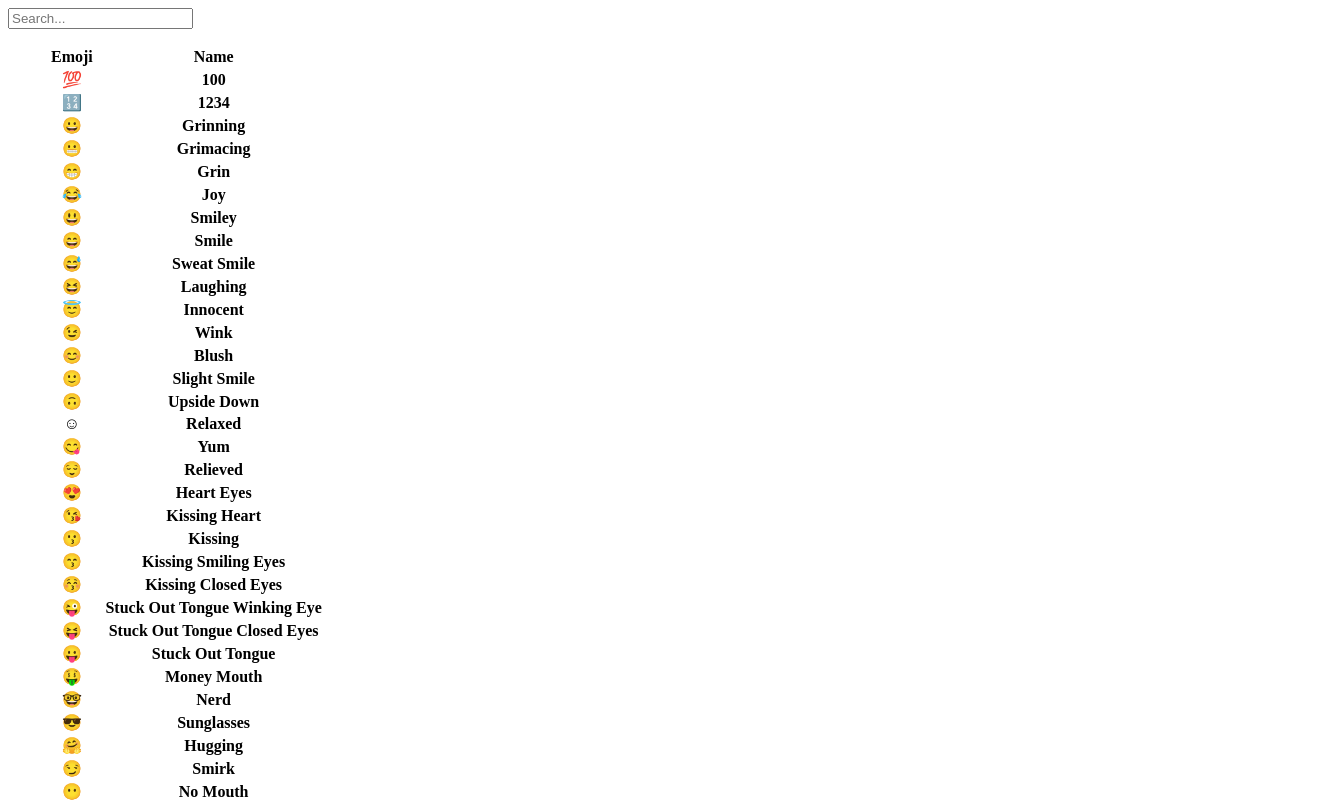
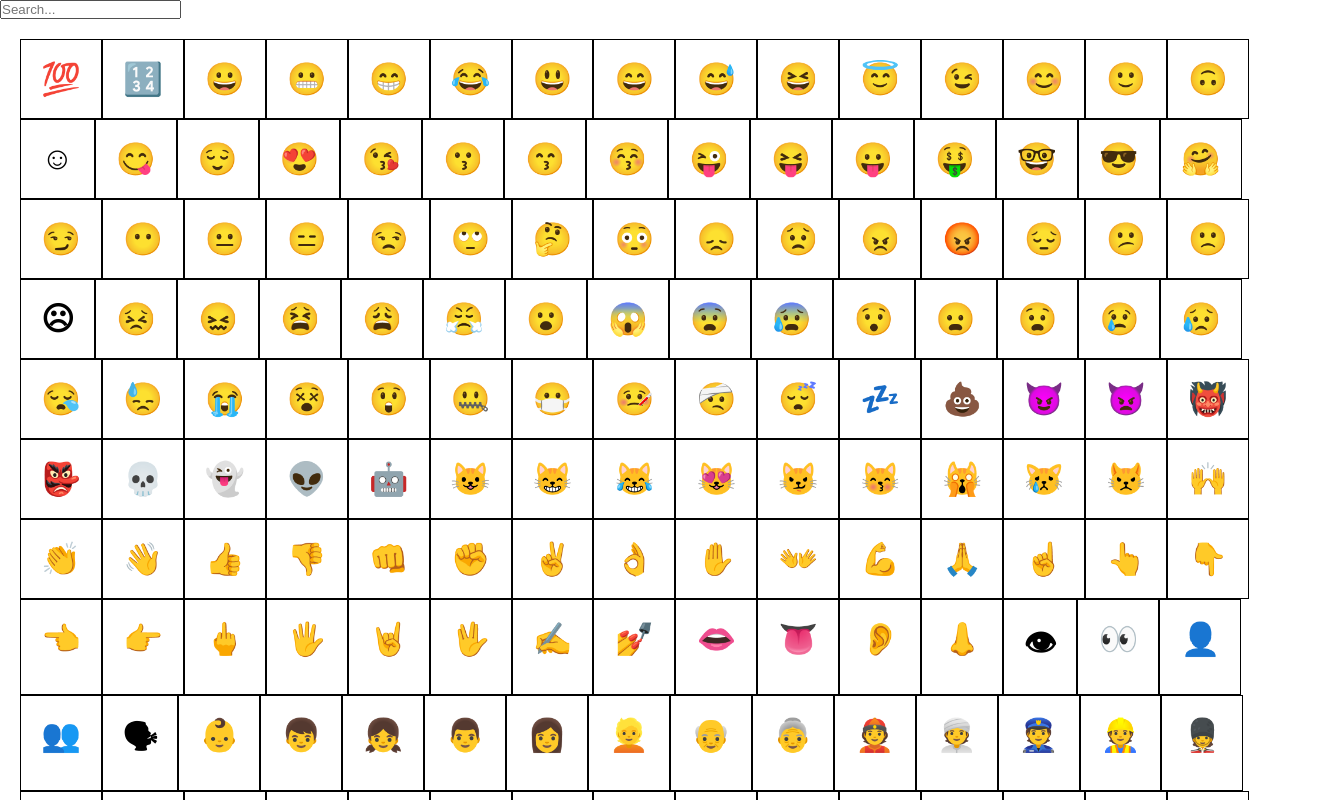
Before and after one commit to usmonovdev/pwa-app, a React (Create React App) app: page / in a window 1280 px wide. Shown: the top 800 px of the page, 1320 px wide, since content can reach past the window. Built offline with nearby package versions, Linux system fonts and the light colour scheme.

Commit message:
Design Changed

```diff
--- a/src/App.js
+++ b/src/App.js
@@ -2,6 +2,7 @@ import React from 'react'
 import { useState } from 'react'
 import { Emoji } from './emoji'
 import EmojiList from './EmojiList'
+import "./emoji.css"
 
 function App() {
   const [query, setQuery] = useState("")
--- a/src/EmojiList.js
+++ b/src/EmojiList.js
@@ -1,22 +1,15 @@
 import React from 'react'
 
 function EmojiList({ data }) {
-  return (
-    <table>
-        <tbody>
-            <tr>
-                <th>Emoji</th>
-                <th>Name</th>
-            </tr>
+    return (
+        <>
             {data.map((item, id) => (
-                <tr key={id}>
-                    <th>{item.symbol}</th>
-                    <th>{item.title}</th>
-                </tr>
+                <div key={id} className="box">
+                    <h1>{item.symbol}</h1>
+                </div>
             ))}
-        </tbody>
-    </table>
-  )
+        </>
+    )
 }
 
 export default EmojiList
--- /dev/null
+++ b/src/emoji.css
@@ -0,0 +1,16 @@
+* {
+    margin: 0;
+    padding: 0;
+}
+
+.list {
+    padding: 20px;
+    width: 100%;
+    display: flex;
+    flex-wrap: wrap;
+}
+
+.box {
+    padding: 20px;
+    border: 1px solid black;
+}
```
